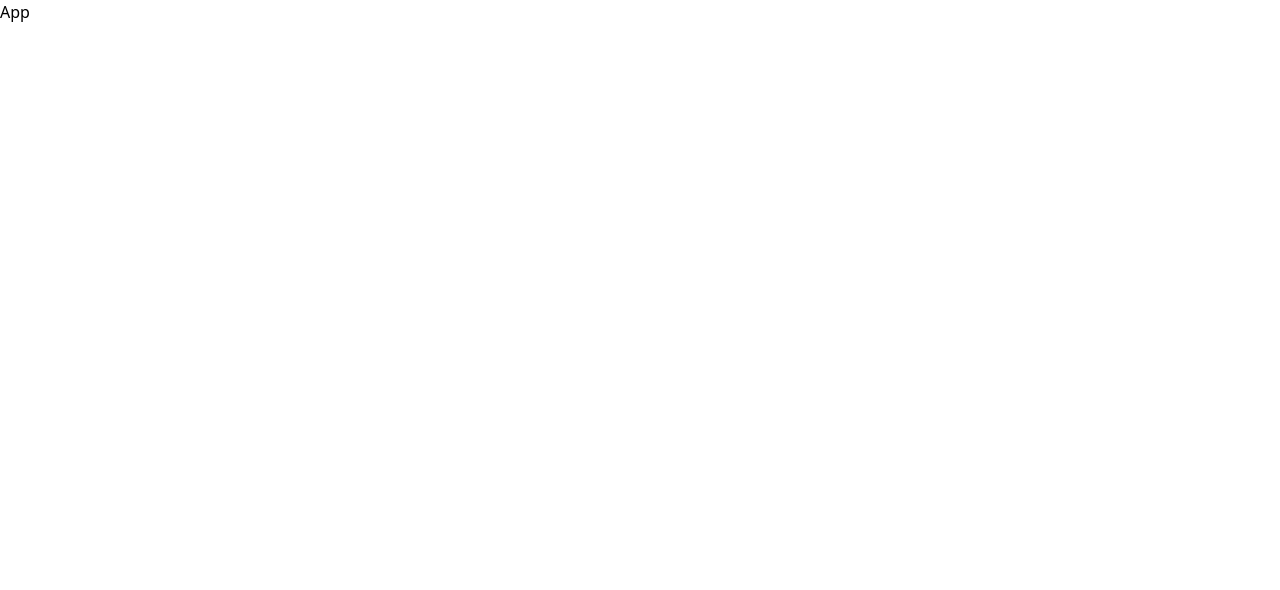
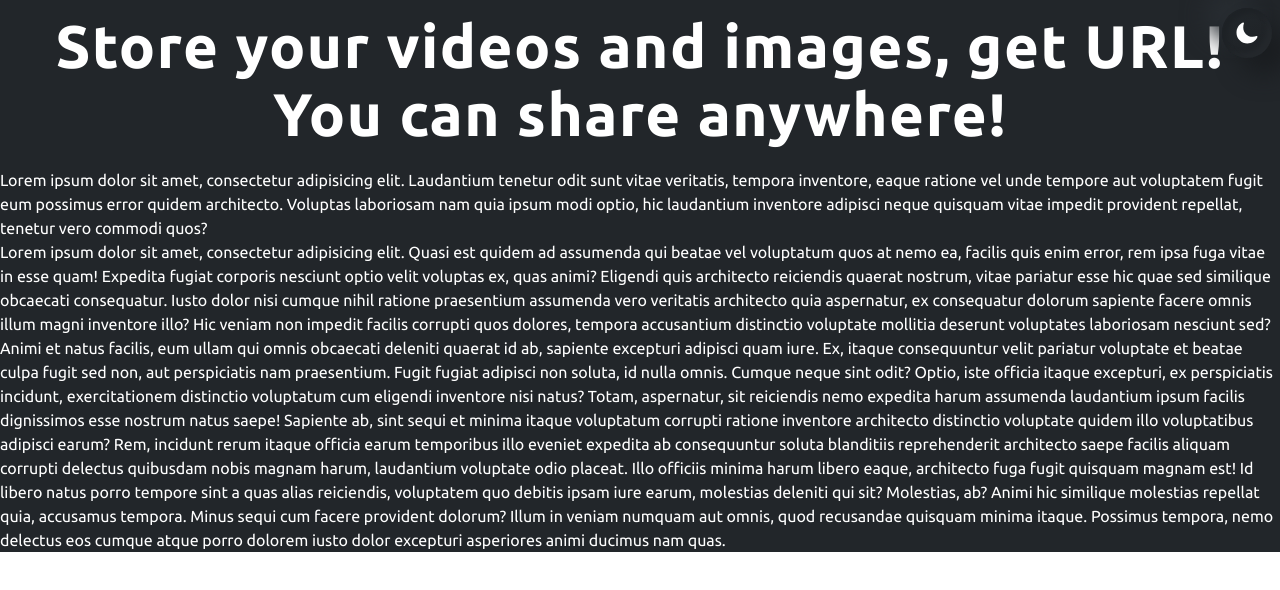
Before and after one commit to minhajul-im/Store-Video-Image, a React (Vite) app: page / in a window 1280 px wide. Shown: the top 590 px of the page. Built offline with nearby package versions, Linux system fonts and the light colour scheme.

Commit message:
added title and dark and light mode

```diff
--- a/src/App.tsx
+++ b/src/App.tsx
@@ -1,5 +1,70 @@
+import { useState } from "react";
+
+import Navbar from "./component/Navbar";
+import Theme from "./component/Theme";
+
 const App = () => {
-  return <div>App</div>;
+  const [theme, setTheme] = useState<boolean>(true);
+
+  return (
+    <main
+      className={`theme-${
+        theme ? "black" : "white"
+      } bg-BG-main text-TX-main font-fontReg`}>
+      {/* <button
+        className={`w-[60px] h-[60px] rounded-full fixed top-2 right-2 flex justify-center items-center transition duration-[500ms] hover:opacity-80 shadow-${
+          theme ? "dark" : "light"
+        }`}
+        onClick={() => setTheme(!theme)}>
+        {theme ? "LT" : "DK"}
+      </button> */}
+      <Theme theme={theme} onToggle={() => setTheme(!theme)} />
+
+      <Navbar />
+      <section>
+        Lorem ipsum dolor sit amet, consectetur adipisicing elit. Laudantium
+        tenetur odit sunt vitae veritatis, tempora inventore, eaque ratione vel
+        unde tempore aut voluptatem fugit eum possimus error quidem architecto.
+        Voluptas laboriosam nam quia ipsum modi optio, hic laudantium inventore
+        adipisci neque quisquam vitae impedit provident repellat, tenetur vero
+        commodi quos?
+      </section>
+      <p>
+        Lorem ipsum dolor sit amet, consectetur adipisicing elit. Quasi est
+        quidem ad assumenda qui beatae vel voluptatum quos at nemo ea, facilis
+        quis enim error, rem ipsa fuga vitae in esse quam! Expedita fugiat
+        corporis nesciunt optio velit voluptas ex, quas animi? Eligendi quis
+        architecto reiciendis quaerat nostrum, vitae pariatur esse hic quae sed
+        similique obcaecati consequatur. Iusto dolor nisi cumque nihil ratione
+        praesentium assumenda vero veritatis architecto quia aspernatur, ex
+        consequatur dolorum sapiente facere omnis illum magni inventore illo?
+        Hic veniam non impedit facilis corrupti quos dolores, tempora
+        accusantium distinctio voluptate mollitia deserunt voluptates laboriosam
+        nesciunt sed? Animi et natus facilis, eum ullam qui omnis obcaecati
+        deleniti quaerat id ab, sapiente excepturi adipisci quam iure. Ex,
+        itaque consequuntur velit pariatur voluptate et beatae culpa fugit sed
+        non, aut perspiciatis nam praesentium. Fugit fugiat adipisci non soluta,
+        id nulla omnis. Cumque neque sint odit? Optio, iste officia itaque
+        excepturi, ex perspiciatis incidunt, exercitationem distinctio
+        voluptatum cum eligendi inventore nisi natus? Totam, aspernatur, sit
+        reiciendis nemo expedita harum assumenda laudantium ipsum facilis
+        dignissimos esse nostrum natus saepe! Sapiente ab, sint sequi et minima
+        itaque voluptatum corrupti ratione inventore architecto distinctio
+        voluptate quidem illo voluptatibus adipisci earum? Rem, incidunt rerum
+        itaque officia earum temporibus illo eveniet expedita ab consequuntur
+        soluta blanditiis reprehenderit architecto saepe facilis aliquam
+        corrupti delectus quibusdam nobis magnam harum, laudantium voluptate
+        odio placeat. Illo officiis minima harum libero eaque, architecto fuga
+        fugit quisquam magnam est! Id libero natus porro tempore sint a quas
+        alias reiciendis, voluptatem quo debitis ipsam iure earum, molestias
+        deleniti qui sit? Molestias, ab? Animi hic similique molestias repellat
+        quia, accusamus tempora. Minus sequi cum facere provident dolorum? Illum
+        in veniam numquam aut omnis, quod recusandae quisquam minima itaque.
+        Possimus tempora, nemo delectus eos cumque atque porro dolorem iusto
+        dolor excepturi asperiores animi ducimus nam quas.
+      </p>
+    </main>
+  );
 };
 
 export default App;
--- /dev/null
+++ b/src/component/Navbar.tsx
@@ -0,0 +1,20 @@
+type Cld = { children: string };
+
+const Heading = ({ children }: Cld) => {
+  return (
+    <h1 className="text-3xl md:text-4xl lg:text-6xl font-fontBold text-wrap tracking-wide pb-2 mx-4">
+      {children}
+    </h1>
+  );
+};
+
+const Navbar = () => {
+  return (
+    <nav className="container text-center p-4">
+      <Heading>Store your videos and images, get URL!</Heading>
+      <Heading>You can share anywhere!</Heading>
+    </nav>
+  );
+};
+
+export default Navbar;
--- /dev/null
+++ b/src/component/Theme.tsx
@@ -0,0 +1,18 @@
+import Moon from "../icons/Moon";
+import Sun from "../icons/Sun";
+
+type Theme = { theme: boolean; onToggle: () => void };
+
+const Theme = ({ theme, onToggle }: Theme) => {
+  return (
+    <button
+      className={`w-[50px] h-[50px] rounded-full fixed top-2 right-2 flex justify-center items-center transition duration-[500ms] hover:opacity-80 shadow-${
+        theme ? "dark" : "light"
+      }`}
+      onClick={onToggle}>
+      {theme ? <Moon theme={theme} /> : <Sun theme={theme} />}
+    </button>
+  );
+};
+
+export default Theme;
--- /dev/null
+++ b/src/icons/Moon.tsx
@@ -0,0 +1,19 @@
+import { THEME } from "./Sun";
+
+const Moon = ({ theme }: THEME) => {
+  return (
+    <svg
+      className={theme ? "#22262a" : "#ffffff"}
+      stroke="currentColor"
+      fill="currentColor"
+      strokeWidth="0"
+      viewBox="0 0 512 512"
+      height="24px"
+      width="24px"
+      xmlns="http://www.w3.org/2000/svg">
+      <path d="M264 480A232 232 0 0 1 32 248c0-94 54-178.28 137.61-214.67a16 16 0 0 1 21.06 21.06C181.07 76.43 176 104.66 176 136c0 110.28 89.72 200 200 200 31.34 0 59.57-5.07 81.61-14.67a16 16 0 0 1 21.06 21.06C442.28 426 358 480 264 480z"></path>
+    </svg>
+  );
+};
+
+export default Moon;
--- /dev/null
+++ b/src/icons/Sun.tsx
@@ -0,0 +1,19 @@
+export type THEME = { theme: boolean };
+
+const Sun = ({ theme }: THEME) => {
+  return (
+    <svg
+      className={theme ? "#ffffff" : "#22262a"}
+      stroke="currentColor"
+      fill="currentColor"
+      strokeWidth="0"
+      viewBox="0 0 512 512"
+      height="24px"
+      width="24px"
+      xmlns="http://www.w3.org/2000/svg">
+      <path d="M234 26h44v92h-44zm0 368h44v92h-44zm104.025-251.143 65.054-65.054 31.113 31.113-65.054 65.054zM77.815 403.074l65.054-65.054 31.113 31.113-65.054 65.054zM394 234h92v44h-92zm-368 0h92v44H26zm312.029 135.14 31.112-31.113 65.054 65.054-31.112 31.112zM77.802 108.92l31.113-31.113 65.054 65.054-31.113 31.112zM256 358a102 102 0 1 1 102-102 102.12 102.12 0 0 1-102 102z"></path>
+    </svg>
+  );
+};
+
+export default Sun;
--- a/src/index.css
+++ b/src/index.css
@@ -4,17 +4,25 @@
 
 @layer base {
   :root {
-    --bg-main: hsl(219, 26%, 22%);
-    --bg-soft: hsl(220, 21%, 28%);
-    --bg-dark: hsl(219, 28%, 18%);
+    --bg-main: hsl(210, 11%, 15%);
+
     --text-main: hsl(0, 0%, 100%);
-    --text-soft: hsl(0, 0%, 87%);
-    --text-dark: hsl(219, 26%, 22%);
   }
 
   * {
-    @apply transition-colors duration-300 ease-in-out;
+    @apply transition-colors duration-200 ease-in-out;
   }
+}
+.theme-black {
+  --bg-main: hsl(210, 11%, 15%);
+
+  --text-main: hsl(0, 0%, 100%);
+}
+
+.theme-white {
+  --bg-main: hsl(0, 0%, 100%);
+
+  --text-main: hsl(210, 11%, 15%);
 }
 
 @font-face {
@@ -34,20 +42,30 @@
     url("./assets/font/Ubuntu-Bold.ttf") format("truetype");
 }
 
-.theme-black {
-  --bg-main: hsl(219, 26%, 22%);
-  --bg-soft: hsl(220, 21%, 28%);
-  --bg-dark: hsl(219, 28%, 18%);
-  --text-main: hsl(0, 0%, 100%);
-  --text-soft: hsl(0, 0%, 87%);
-  --text-dark: hsl(219, 26%, 22%);
+.shadow-dark {
+  background: linear-gradient(145deg, #23282c, #1e2125);
+  box-shadow: 17px 17px 23px rgb(26, 29, 32), -17px -17px 23px rgb(40, 45, 50),
+    inset 5px 5px 4px rgb(30, 34, 38), inset -5px -5px 4px rgb(36, 40, 44);
 }
 
-.theme-white {
-  --bg-main: hsl(0, 0%, 100%);
-  --bg-soft: hsl(0, 0%, 87%);
-  --bg-dark: hsl(219, 26%, 22%);
-  --text-main: hsl(219, 26%, 22%);
-  --text-soft: hsl(220, 21%, 28%);
-  --text-dark: hsl(219, 28%, 18%);
+.shadow-light {
+  box-shadow: 7px 7px 15px -10px #bbcfda, -4px -4px 13px #ffffff,
+    inset 7px 7px 3px rgba(209, 217, 230, 0.35),
+    inset -11px -11px 3px rgba(255, 255, 255, 0.3);
 }
+
+@keyframes change {
+  0% {
+    transform: scale(1);
+  }
+
+  100% {
+    transform: scale(1.4);
+  }
+}
+
+.change {
+  animation-name: change;
+  animation-duration: 0.5s;
+  animation-direction: alternate;
+}
--- a/tailwind.config.js
+++ b/tailwind.config.js
@@ -1,6 +1,7 @@
 /** @type {import('tailwindcss').Config} */
 export default {
   content: ["./index.html", "./src/**/*.{js,ts,jsx,tsx}"],
+
   theme: {
     extend: {
       fontFamily: {
@@ -11,14 +12,10 @@ export default {
       colors: {
         BG: {
           main: "var(--bg-main)",
-          soft: "var(--bg-soft)",
-          dark: "var(--bg-dark)",
         },
 
         TX: {
           main: "var(--text-main)",
-          soft: "var(--text-soft)",
-          dark: "var(--text-dark)",
         },
       },
       container: {
```
